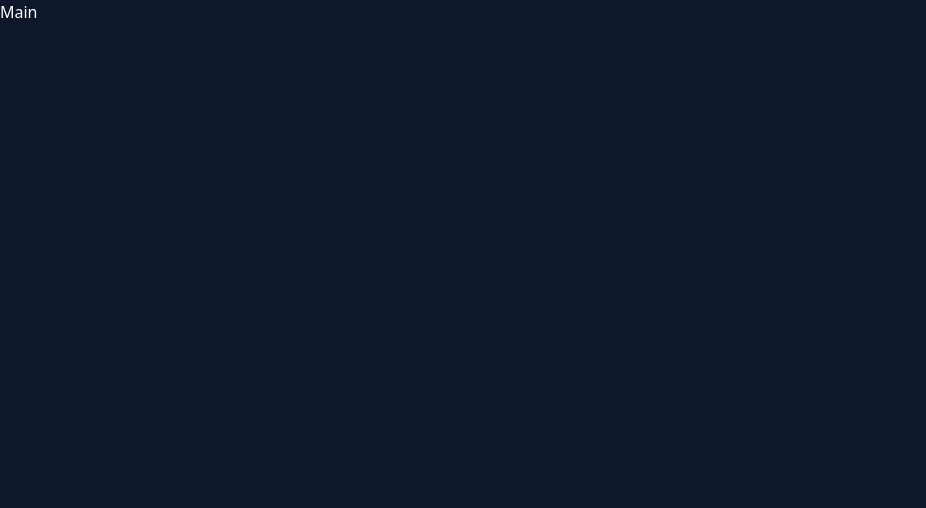
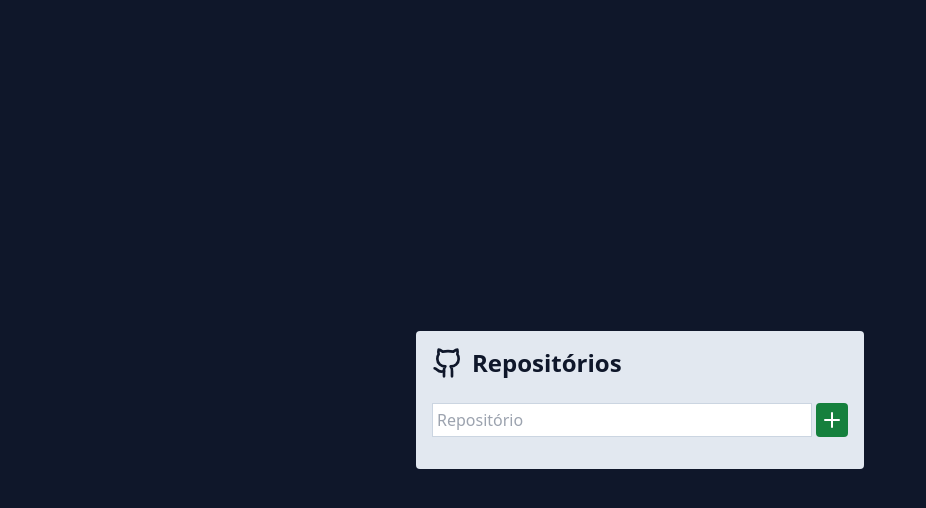
Before and after one commit to mateushsx/favorite-repos, a React (Vite) app: page / in a window 1280 px wide. Shown: the top 508 px of the page, without its empty margins (0-926 px from the left). Built offline with nearby package versions, Linux system fonts and the light colour scheme.

Commit message:
feat: add structure and styles of main page

```diff
--- a/src/pages/Main/index.tsx
+++ b/src/pages/Main/index.tsx
@@ -1,3 +1,26 @@
+import { Github, Plus } from 'lucide-react';
+
 export function Main() {
-  return <div>Main</div>;
+  return (
+    <div className="flex justify-center items-center h-screen">
+      <div className="flex flex-col gap-6 bg-slate-200 p-4 max-w-md w-full rounded mx-4 pb-8">
+        <header className="flex gap-2">
+          <Github size={32} className="text-slate-900" />
+          <h1 className="text-2xl text-slate-900 font-bold">Repositórios</h1>
+        </header>
+
+        <div className="flex gap-1 w-full">
+          <input
+            type="text"
+            placeholder="Repositório"
+            className="p-1 outline-none text-black border border-slate-300 w-full"
+          />
+
+          <button type="submit" className="bg-green-700 p-1 rounded">
+            <Plus />
+          </button>
+        </div>
+      </div>
+    </div>
+  );
 }
```
